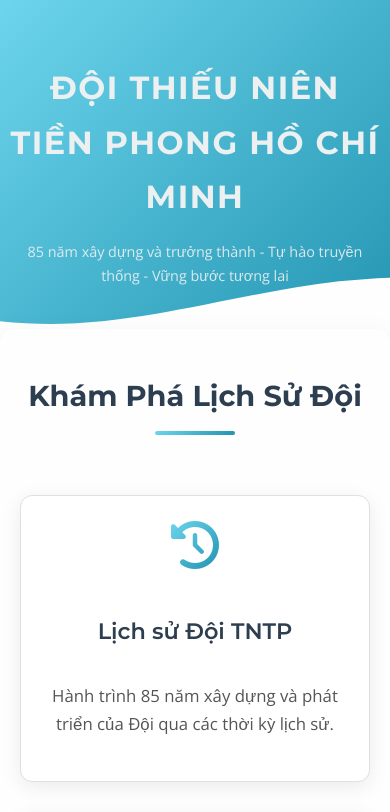
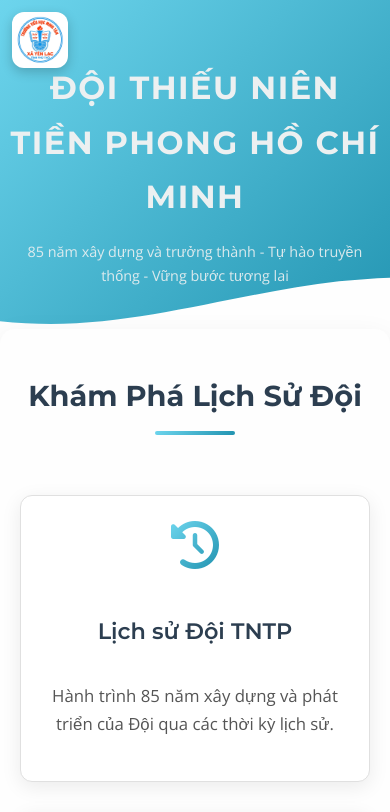
Before and after one commit to khoahocvietnam/TNTPHCM, a plain HTML site: page index.html in a window 390 px wide. Shown: the top 812 px of the page. Drawn offline with nearby package versions, Linux system fonts and the light colour scheme.

Commit message:
index.html

```diff
--- a/index.html
+++ b/index.html
@@ -27,6 +27,45 @@
             text-align: center;
             line-height: 1.7;
             overflow-x: hidden;
+        }
+
+        /* Logo trường Tiểu học Minh Tâm */
+        .school-logo {
+            position: absolute;
+            top: 20px;
+            left: 20px;
+            z-index: 100;
+            transition: transform 0.3s ease;
+            text-decoration: none;
+        }
+        .school-logo:hover {
+            transform: scale(1.05);
+        }
+        .school-logo img {
+            height: 70px;
+            width: auto;
+            border-radius: 12px;
+            box-shadow: 0 4px 12px rgba(0,0,0,0.2);
+            background: white;
+            padding: 6px;
+            object-fit: contain;
+        }
+
+        @media (max-width: 768px) {
+            .school-logo img {
+                height: 55px;
+            }
+            .school-logo {
+                top: 12px;
+                left: 12px;
+            }
+        }
+
+        @media (max-width: 480px) {
+            .school-logo img {
+                height: 48px;
+                padding: 4px;
+            }
         }
 
         .hero-section {
@@ -237,6 +276,11 @@
     </style>
 </head>
 <body>
+    <!-- Logo Trường Tiểu Học Minh Tâm - Xã Yên Lạc, Tỉnh Phú Thọ -->
+    <a href="index.html" class="school-logo">
+        <img src="logo-minhtam.jpg" alt="Trường Tiểu Học Minh Tâm - Yên Lạc, Phú Thọ">
+    </a>
+
     <div class="hero-section">
         <div class="hero-content">
             <h1>ĐỘI THIẾU NIÊN TIỀN PHONG HỒ CHÍ MINH</h1>
```
